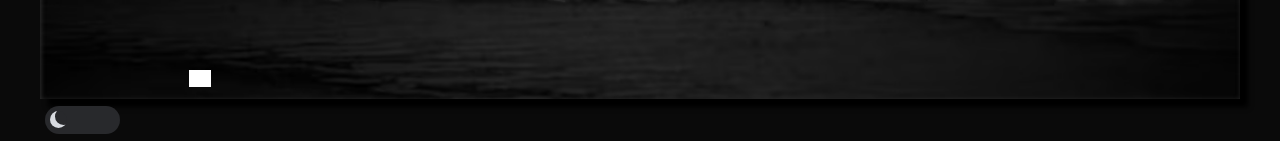
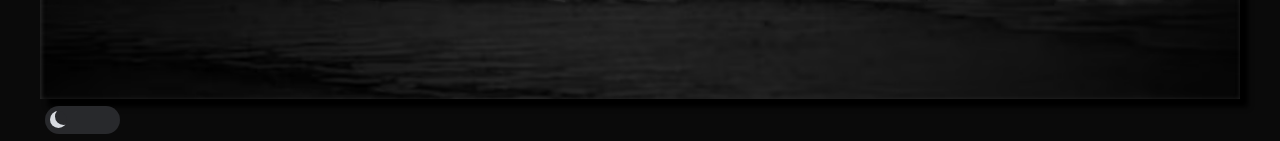
Before and after one commit to Kyle-Pixley/portfolio2.0, a React (Vite) app in the folder Portfolio2.0/: page / in a window 1280 px wide. Both pictures are taken after a click on the button "Resume". Shown: the part 656-797 px from the top of the page. Built offline with nearby package versions, Linux system fonts and the light colour scheme; grey boxes are pictures that could not be loaded.

Commit message:
build-test

```diff
--- a/Portfolio2.0/package.json
+++ b/Portfolio2.0/package.json
@@ -11,7 +11,8 @@
   },
   "dependencies": {
     "react": "^18.2.0",
-    "react-dom": "^18.2.0"
+    "react-dom": "^18.2.0",
+    "react-router-dom": "^6.16.0"
   },
   "devDependencies": {
     "@types/react": "^18.2.15",
--- a/Portfolio2.0/src/App.jsx
+++ b/Portfolio2.0/src/App.jsx
@@ -1,4 +1,4 @@
-import { useEffect, useState } from 'react'
+import { useState } from 'react'
 import Header from './Components/Header/Header.jsx'
 import Nav from './Components/Nav/nav.jsx'
 import Lightdark from './Components/lightdark/lightdark.jsx'
--- a/Portfolio2.0/src/Components/Contact/Contact.css
+++ b/Portfolio2.0/src/Components/Contact/Contact.css
@@ -2,7 +2,7 @@
     position: absolute;
     bottom: 10px;
     right: 13px;
-    width: 15vw;
+    width: fit-content;
 }
 
 #contact-dark {
--- a/Portfolio2.0/src/Components/Projects/Projects.css
+++ b/Portfolio2.0/src/Components/Projects/Projects.css
@@ -3,6 +3,8 @@
     right: 18px;
     bottom: 18px;
     overflow: hidden;
+    display: flex;
+    flex-direction: column;
 }
 #game {
     background-image: url('../../assets/game-photo.webp');
@@ -10,7 +12,20 @@
     height: 100px;
     width: 150px;
     transform: translateX(100%);
-    animation: slide-left 0.7s ease-in-out forwards 1s;
+    animation: slide-left 0.5s ease-in-out forwards;
+    margin-bottom: 20px;
+}
+#airplane {
+    background-image: url('../../assets/airplane-photo.webp');
+    background-size: cover;
+    height: 100px;
+    width: 150px;
+    transform: translateX(100%);
+    animation: slide-left 0.5s ease-in-out forwards 0.5s;
+}
+#airplane-link {
+    height: 100%;
+    width: 100%;
 }
 
 @keyframes slide-left {
--- a/Portfolio2.0/src/Components/Projects/Projects.jsx
+++ b/Portfolio2.0/src/Components/Projects/Projects.jsx
@@ -7,6 +7,9 @@ function Projects() {
         <div id='game'>
 
         </div>
+        <div id='airplane'>
+
+        </div>
     </div>
   )
 }
--- a/Portfolio2.0/src/Components/Resume/Resume.css
+++ b/Portfolio2.0/src/Components/Resume/Resume.css
@@ -20,7 +20,7 @@
 #download-resume {
     position: absolute;
     bottom: 8px;
-    left: 8px;
+    left: -20px;
     display: flex;
     justify-content: space-evenly;
     width: 13vw;
@@ -29,19 +29,14 @@
 #download-text-dark {
     color: white;
     font-size: 17px;
+    font-weight: 600;
+
 }
 #download-text-light {
     color: black;
     font-size: 17px;
-}
+    font-weight: 600;
 
-#download-image-dark {
-    filter: brightness(0) invert(1) brightness(1.5);
-    height: 17px;
-}
-#download-image-light {
-    color: black;
-    height: 17px;
 }
 
 .resume-text-piece {
@@ -252,17 +247,17 @@
 
 @media (max-width: 480px){
     #resume-parent {
-        width: 70vw;
-        bottom: 65px;
+        width: 60vw;
         line-height: 25px;
     }
     #resume-dark, #resume-light {
         font-size: 20px;
     }
     #download-resume {
-        width: 14em;
-        left: auto;
-        right: 8px;
+        display: flex;
+        height: fit-content;
+        left:auto;
+        text-align: center;
     }
     #download-text-dark, #download-text-light {
         font-size: 20px;
--- a/Portfolio2.0/src/Components/Resume/Resume.jsx
+++ b/Portfolio2.0/src/Components/Resume/Resume.jsx
@@ -193,20 +193,16 @@ function Resume({ isDarkMode }) {
 </span>
         </div>
     </div>
-        <div id='download-resume'>
+    <a href='./src/assets/Resume.pdf' download id='download-resume'>
               <p id={isDarkMode ? 'download-text-dark' : 'download-text-light'}>
                 <span className='download-text-piece download-text-1'>
-                Download &nbsp;
+                Download
                 </span>
                 <span className='download-text-piece download-text-2'>
                 Resume
                 </span>
                 </p>
-          <a href='./src/assets/Resume.pdf' download>
-              <img id={isDarkMode ? 'download-image-dark' : 'download-image-light'}
-              src={ResumeDownload} alt='download'/>
-          </a>
-        </div>
+        </a>
     </>
   )
 }
```
Also changed, not shown: Portfolio2.0/src/assets/airplane-photo.webp (added), 1 other file (tests, documents, lock files or other folders).
